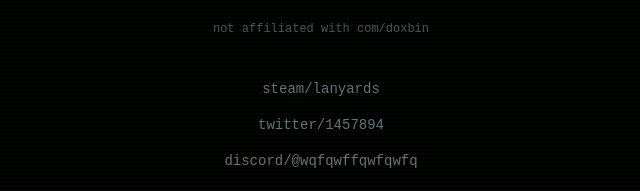
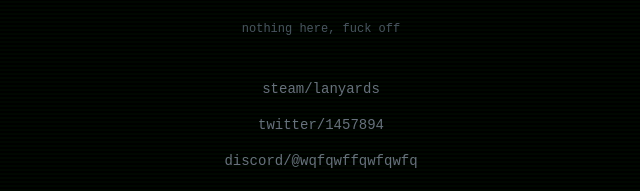
Before and after one commit to lostmyledger/lostmyledger.github.io, a plain HTML site: page docs/index.html in a window 1280 px wide. Shown: the part 305-496 px from the top of the page, 319-959 px from the left. Drawn offline with nearby package versions, Linux system fonts and the light colour scheme.

Commit message:
Update index.html

```diff
--- a/docs/index.html
+++ b/docs/index.html
@@ -89,7 +89,7 @@
             I already killed my self, do not try finding out who I am, you will fail
         </p>
         <p class="text-gray-600 text-xs max-w-xs mx-auto">
-            not affiliated with com/doxbin
+            nothing here, fuck off
         </p>
         <div class="space-y-3 pt-4">
             <div>
```
